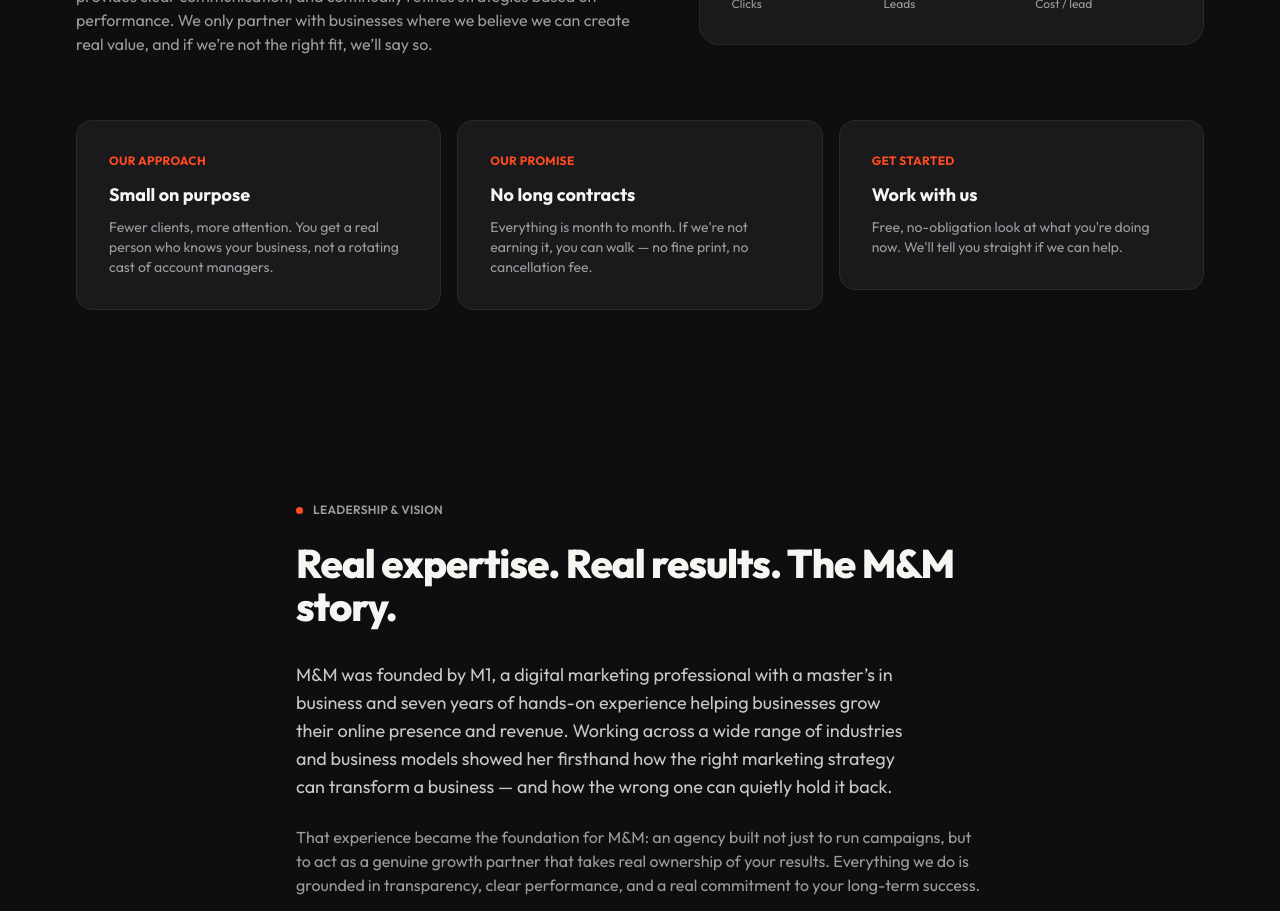
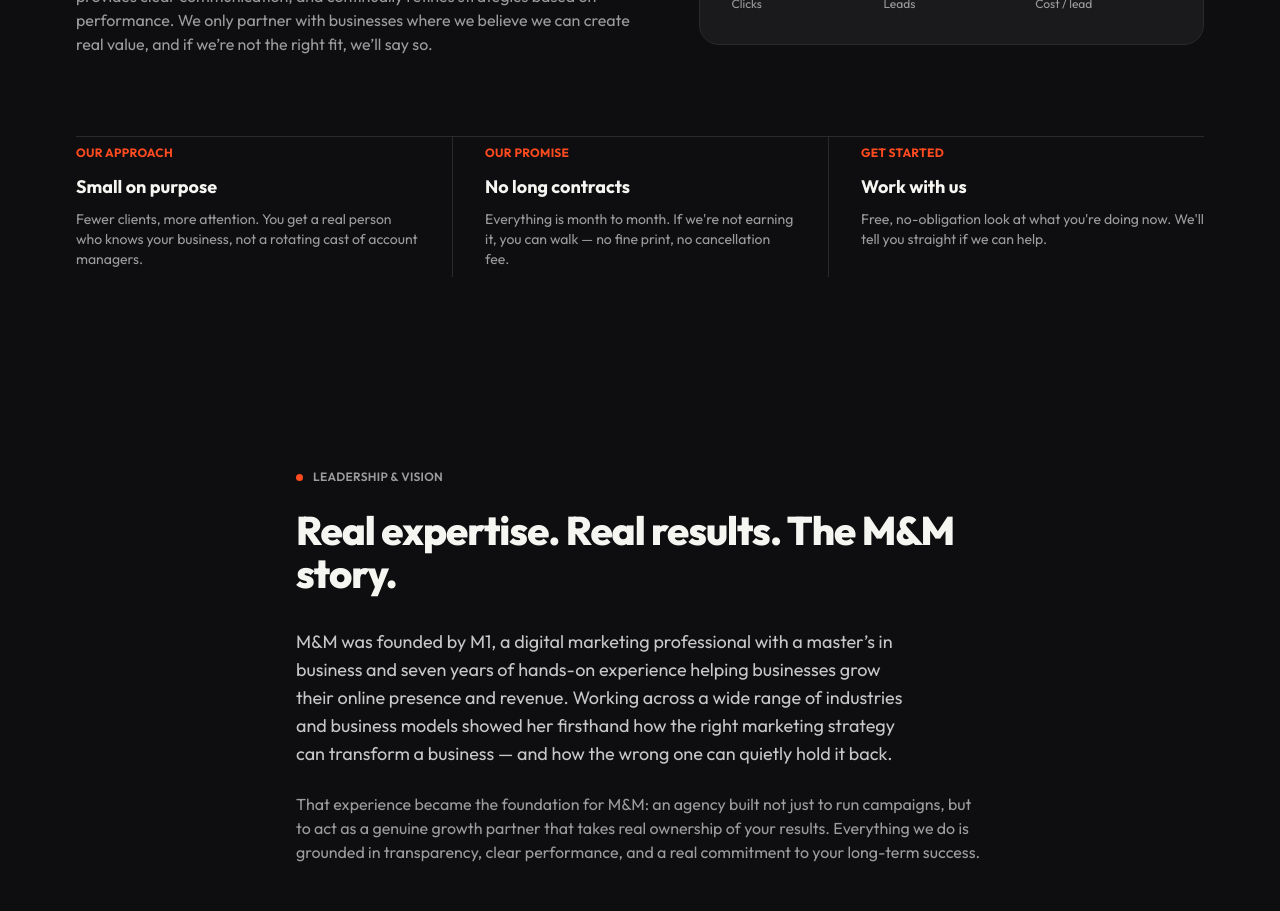
Before and after one commit to smohen985-ux/mm-digital-site, a Next.js app: page /mm-digital-site/ in a window 1280 px wide. Shown: the part 1700-2611 px from the top of the page. Built offline with nearby package versions, Linux system fonts and the light colour scheme.

Commit message:
Update About.tsx

```diff
--- a/src/components/About.tsx
+++ b/src/components/About.tsx
@@ -55,35 +55,34 @@ export default function About() {
       </div>
 
       <div className="container">
-        <div className="mt-16 grid grid-cols-1 gap-4 md:grid-cols-3">
-          {VALUES.map((v, i) =>
-            v.href ? (
-              <Reveal key={v.title} index={i} as="div">
-                <a
-                  href={v.href}
-                  className="block rounded-2xl border border-border bg-surface p-8 transition-[border-color,transform] hover:-translate-y-1 hover:border-accent"
-                >
-                  <span className="mb-3 block text-xs font-bold uppercase tracking-wide text-accent">
-                    {v.label}
-                  </span>
-                  <h3 className="mb-2 text-lg font-bold text-ink">{v.title}</h3>
-                  <p className="mb-0 text-sm text-muted">{v.body}</p>
-                </a>
-              </Reveal>
-            ) : (
-              <Reveal
-                key={v.title}
-                index={i}
-                className="rounded-2xl border border-border bg-surface p-8"
-              >
+        <div className="mt-20 grid grid-cols-1 divide-y divide-border border-t border-border md:grid-cols-3 md:divide-x md:divide-y-0">
+          {VALUES.map((v, i) => {
+            const content = (
+              <>
                 <span className="mb-3 block text-xs font-bold uppercase tracking-wide text-accent">
                   {v.label}
                 </span>
                 <h3 className="mb-2 text-lg font-bold text-ink">{v.title}</h3>
                 <p className="mb-0 text-sm text-muted">{v.body}</p>
+              </>
+            );
+            return (
+              <Reveal
+                key={v.title}
+                index={i}
+                as="div"
+                className="px-1 py-8 first:pl-0 last:pr-0 md:px-8 md:py-2"
+              >
+                {v.href ? (
+                  <a href={v.href} className="block transition-opacity hover:opacity-70">
+                    {content}
+                  </a>
+                ) : (
+                  content
+                )}
               </Reveal>
-            )
-          )}
+            );
+          })}
         </div>
       </div>
     </section>
```
